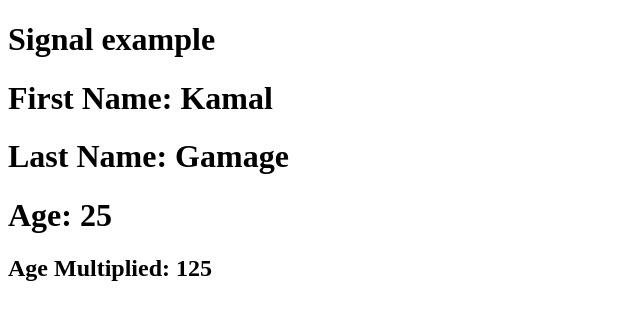
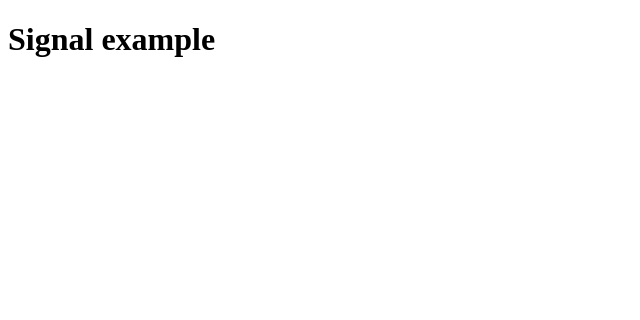
Before and after one commit to Pebhashi-Tharushika/angular-18-practice, an Angular app in the folder signals/: page / in a window 1280 px wide. Shown: the top 320 px of the page, without its empty margins (0-640 px from the left). Built offline with nearby package versions, Linux system fonts and the light colour scheme.

Commit message:
value transform of signal inputs

```diff
--- a/signals/src/app/app.component.html
+++ b/signals/src/app/app.component.html
@@ -1,6 +1,8 @@
 <h1>Signal example</h1>
 
-<app-signal-inputs [firstName]="'Kamal'" [lastName]="'Gamage'" [agevalue]="25"></app-signal-inputs>
+<app-signal-inputs [sample]="true"></app-signal-inputs> <!-- true -->
+
+<!-- <app-signal-inputs [firstName]="'Kamal'" [lastName]="'Gamage'" [agevalue]="25"></app-signal-inputs> -->
 
 <!-- <app-to-observable></app-to-observable> -->
 
--- a/signals/src/app/signal-inputs/signal-inputs.component.html
+++ b/signals/src/app/signal-inputs/signal-inputs.component.html
@@ -1,7 +1,7 @@
-<h1>First Name: {{firstName()}}</h1>
+<!-- <h1>First Name: {{firstName()}}</h1>
 
 <h1>Last Name: {{lastName()}}</h1>
 
 <h1>Age: {{age()}}</h1>
 
-<h2>Age Multiplied: {{ageMultiplied()}}</h2>
+<h2>Age Multiplied: {{ageMultiplied()}}</h2> -->
--- a/signals/src/app/signal-inputs/signal-inputs.component.ts
+++ b/signals/src/app/signal-inputs/signal-inputs.component.ts
@@ -9,16 +9,29 @@ import { Component, computed, effect, input } from '@angular/core';
 })
 export class SignalInputsComponent {
 
-  firstName = input.required<string>();  // required signal input
-  lastName = input<string>();            // optional signal input
-  age = input(0, { alias: 'agevalue' });     // optional signal input with default value
+  // firstName = input.required<string>();  // required signal input
+  // lastName = input<string>();            // optional signal input
+  // age = input(0, { alias: 'agevalue' });     // optional signal input with default value
 
-  ageMultiplied = computed(() => this.age() * 5);
+  // ageMultiplied = computed(() => this.age() * 5);
 
-  constructor(){
-    effect(()=> {
-      console.log(this.firstName());
-    })
+  // constructor(){
+  //   effect(()=> {
+  //     console.log(this.firstName());
+  //   })
+  // }
+
+  sample = input(false, {
+    transform: (value: boolean | string) => {
+      console.log('Transform: ', typeof (value));
+      return typeof value === 'string' ? value === '' : value;
+    }
+  });
+
+  constructor() {
+    effect(() => {
+      console.log(this.sample());
+    });
   }
 
 }
```
